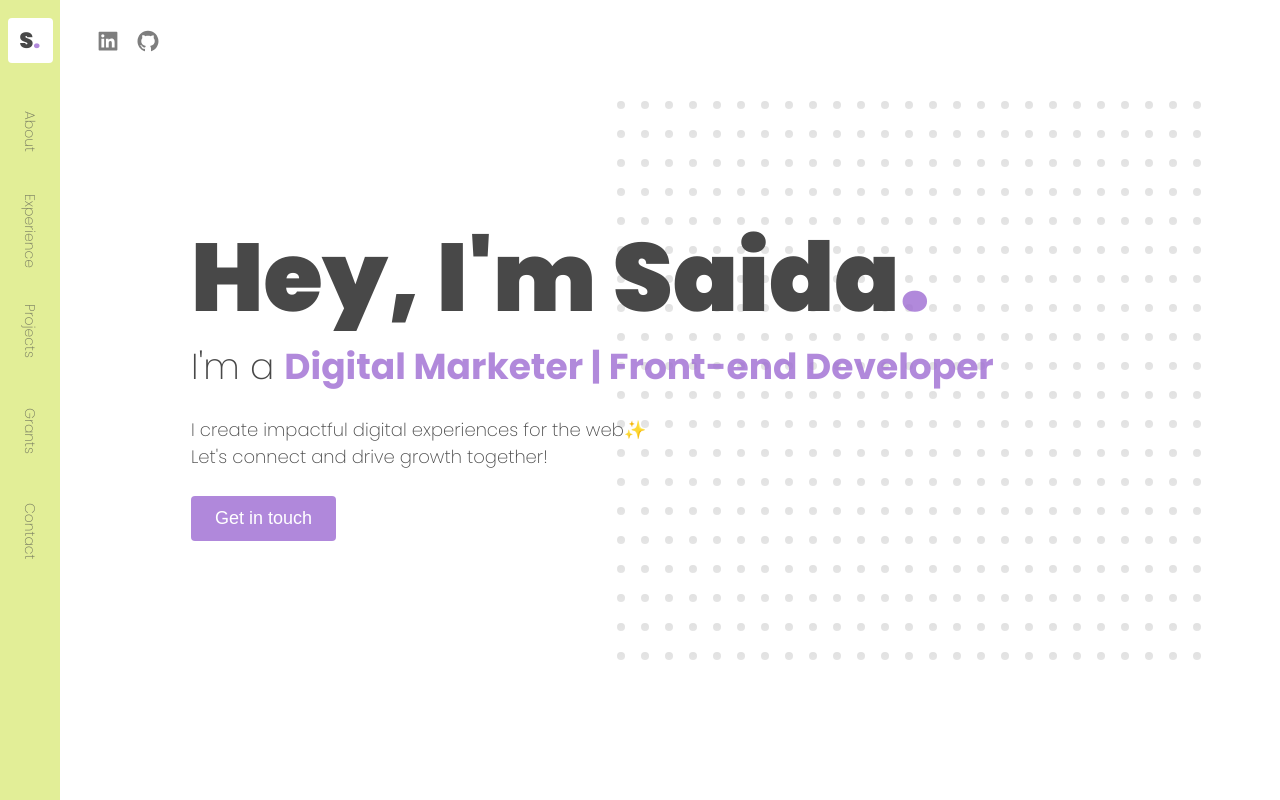
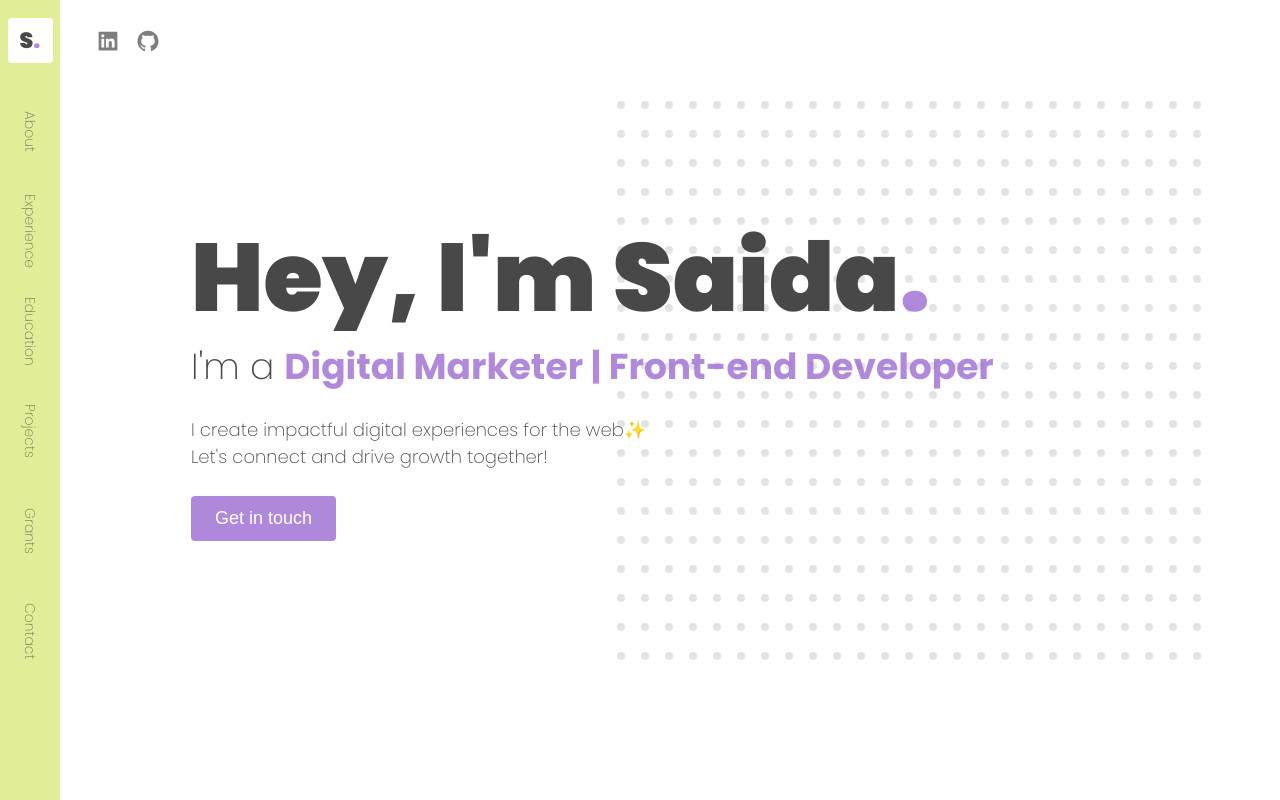
Before and after one commit to saidam90/saida-portfolio-js, a Next.js app: page / in a window 1280 px wide. Shown: the top 800 px of the page. Built offline with nearby package versions, Linux system fonts and the light colour scheme.

Commit message:
Add Education category

```diff
--- a/components/home/Home.js
+++ b/components/home/Home.js
@@ -7,6 +7,7 @@ import { About } from "./about/About";
 import { Projects } from "./projects/Projects";
 import { Grants } from "./grants/Grants";
 import { Experience } from "./experience/Experience";
+import { Education } from "./education/Education";
 import { Contact } from "./contact/Contact";
 import ReactGA from "react-ga4";
 
@@ -22,6 +23,7 @@ export const Home = () => {
           <Hero />
           <About />
           <Experience />
+          <Education />
           <Projects />
           <Grants />
           <Contact />
--- /dev/null
+++ b/components/home/education/Education.js
@@ -0,0 +1,53 @@
+import { SectionHeader } from "@/components/utils/SectionHeader";
+import { EducationItem } from "./EducationItem";
+
+export const Education = () => {
+  return (
+    <section className="section-wrapper" id="education">
+      <SectionHeader title="Education" dir="l" />
+      {education.map((item) => (
+        <EducationItem key={item.title} {...item} />
+      ))}
+    </section>
+  );
+};
+
+const education = [
+  {
+    title: "University of Helsinki",
+    position: "Full Stack Open 2024 Online Program",
+    time: "Jan 2024 - May 2024",
+    location: "Remote",
+    description: [""],
+  },
+  {
+    title: "Le Wagon London",
+    position: "Computer Programming",
+    time: "Oct 2022 - Dec 2022",
+    location: "London, UK",
+    description: [
+      "Attended Le Wagon London in person (Batch #1052). Full-time intensive coding bootcamp learning HTML, CSS, Bootstrap, JavaScript ES6,SQL, git, GitHub, Heroku and Ruby on Rails.",
+    ],
+  },
+  {
+    title: "University of Glasgow",
+    position: "Tourism, Heritage & Development MSc",
+    time: "09.2013 - 09.2014",
+    location: "Dumfries, UK",
+    description: [""],
+  },
+  {
+    title: "Baku State University",
+    position: "Regional Studies of Japan",
+    time: "Sep 2007 - May 2012",
+    location: "Baku, Azerbaijan",
+    description: [""],
+  },
+  {
+    title: "Gunma University",
+    position: "Practical Japanese Study Program / Gunma University J Program",
+    time: "09.2010 - 09.2011",
+    location: "Gunma, Japan",
+    description: ["Gunma University Student Exchange Program"],
+  },
+];
--- /dev/null
+++ b/components/home/education/EducationItem.js
@@ -0,0 +1,39 @@
+import { Reveal } from "@/components/utils/Reveal";
+import styles from "./education.module.scss";
+
+export const EducationItem = ({
+  title,
+  position,
+  time,
+  location,
+  description,
+}) => {
+  return (
+    <div className={styles.education}>
+      <div className={styles.heading}>
+        <Reveal>
+          <span className={styles.title}>{title}</span>
+        </Reveal>
+        <Reveal>
+          <span>{time}</span>
+        </Reveal>
+      </div>
+
+      <div className={styles.heading}>
+        <Reveal>
+          <span className={styles.position}>{position}</span>
+        </Reveal>
+        <Reveal>
+          <span>{location}</span>
+        </Reveal>
+      </div>
+      <Reveal>
+        <div className={styles.description}>
+          {description.map((item) => (
+            <p key={item}>{item}</p>
+          ))}
+        </div>
+      </Reveal>
+    </div>
+  );
+};
--- /dev/null
+++ b/components/home/education/education.module.scss
@@ -0,0 +1,35 @@
+.education {
+  margin-bottom: 2.4rem;
+  padding: 0 1.2rem 2.4rem;
+
+  border-bottom: 1px solid var(--background-light);
+}
+
+.heading {
+  display: flex;
+  align-items: center;
+  justify-content: space-between;
+
+  margin-bottom: 0.8rem;
+}
+
+.title {
+  font-size: var(--text-md);
+  font-weight: bold;
+}
+
+.position {
+  color: var(--brand);
+  font-weight: bold;
+}
+
+.description {
+  margin-bottom: 1rem;
+  font-weight: 200;
+}
+
+.tech {
+  display: flex;
+  flex-wrap: wrap;
+  gap: 1.2rem;
+}
--- a/components/home/projects/Projects.js
+++ b/components/home/projects/Projects.js
@@ -5,7 +5,7 @@ import styles from "./projects.module.scss";
 export const Projects = () => {
   return (
     <section className="section-wrapper" id="projects">
-      <SectionHeader title="Web Dev Projects" dir="l" />
+      <SectionHeader title="Web Dev Projects" dir="r" />
 
       <div className={styles.projects}>
         {projects.map((project) => {
--- a/components/nav/SideBar.js
+++ b/components/nav/SideBar.js
@@ -61,6 +61,16 @@ export const SideBar = () => {
         initial={{ x: -70 }}
         animate={{ x: 0 }}
         transition={{ duration: 0.5, delay: 0.2 }}
+        href="#education"
+        onClick={() => setSelected("education")}
+        className={selected === "education" ? styles.selected : ""}
+      >
+        Education
+      </motion.a>
+      <motion.a
+        initial={{ x: -70 }}
+        animate={{ x: 0 }}
+        transition={{ duration: 0.5, delay: 0.2 }}
         href="#projects"
         onClick={() => setSelected("projects")}
         className={selected === "projects" ? styles.selected : ""}
```
